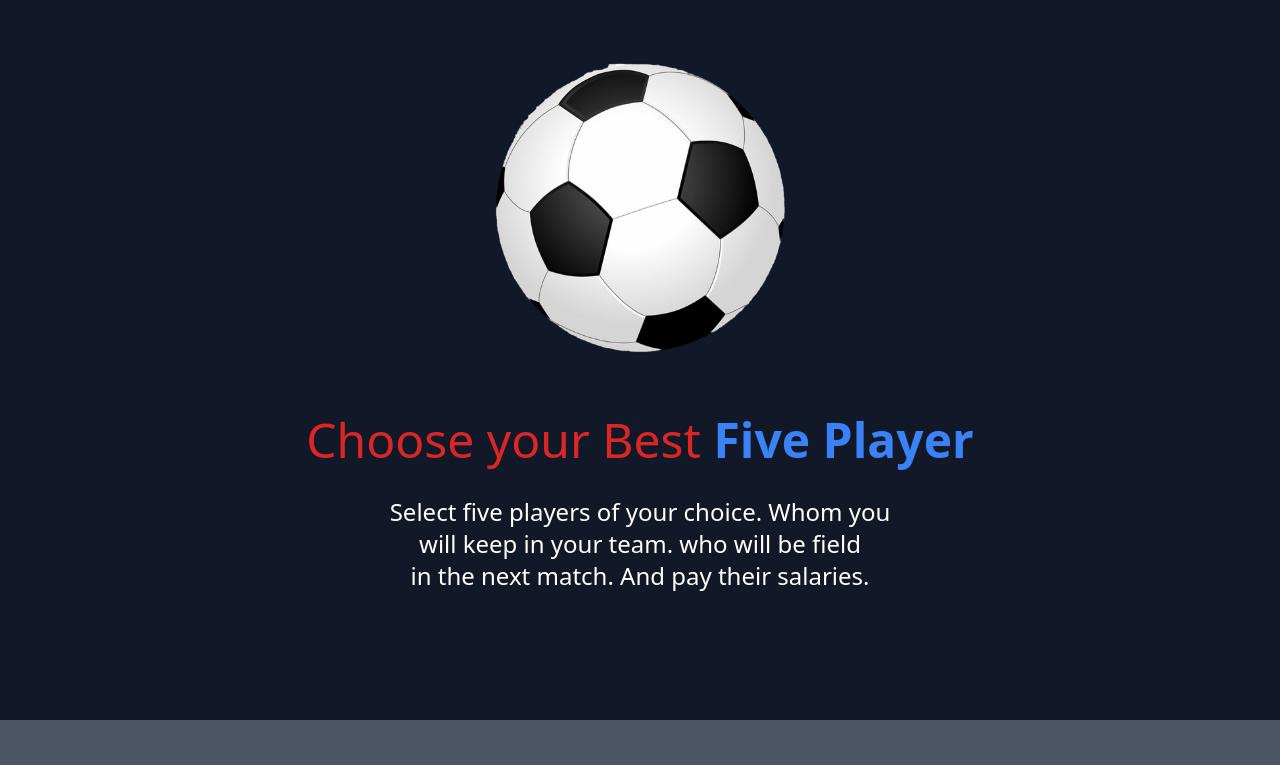
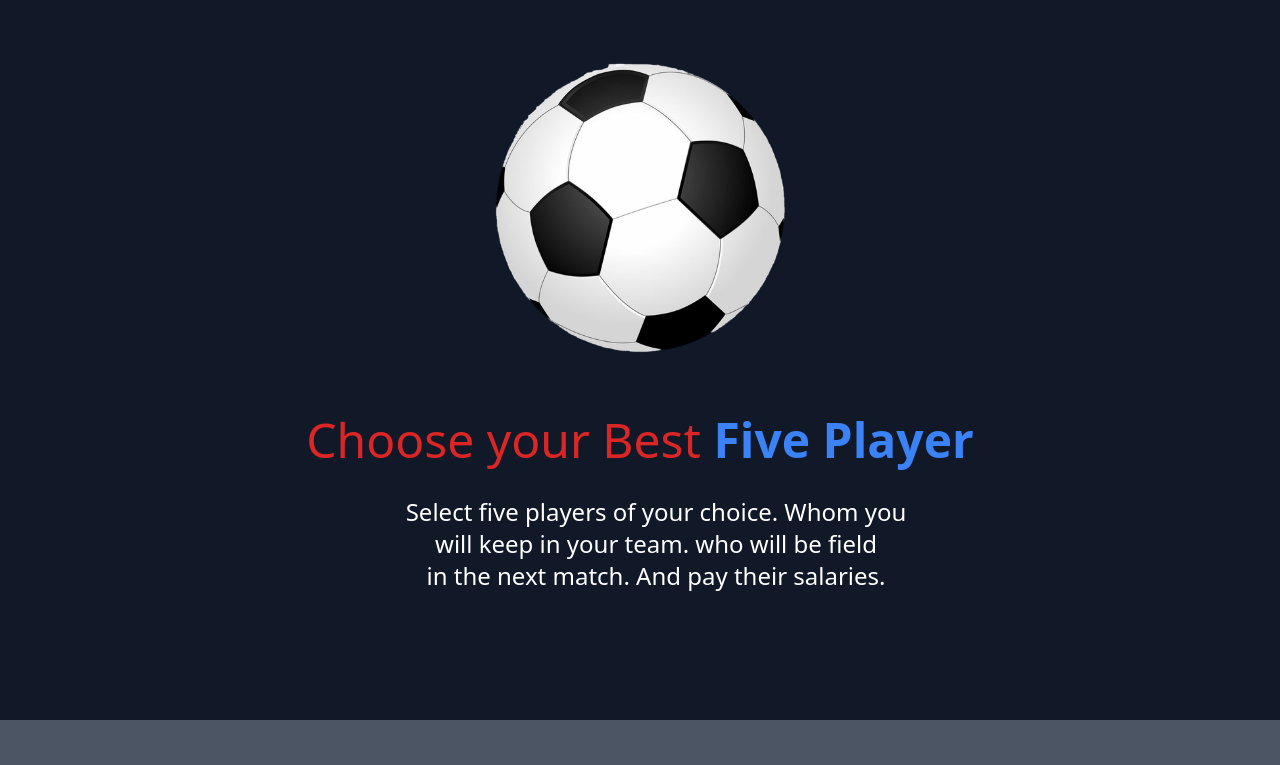
Before and after one commit to sadikul60/bestFootbalPlayers, a plain HTML site: page index.html in a window 1280 px wide. Shown: the top 765 px of the page. Drawn offline with nearby package versions, Linux system fonts and the light colour scheme.

Commit message:
Added small device responsiv

```diff
--- a/index.html
+++ b/index.html
@@ -27,7 +27,7 @@
                 </div>
             <div class="text-center">
                 <h1 class="text-2xl sm:text-3xl md:text-5xl lg:text-8 text-red-600 font-medium">Choose your Best <span class="text-blue-500 font-semibold">Five Player</span></h1>
-                <p class="text-white text-xl sm:text-xl md:text-2xl mt-8">Select five players of your choice. Whom you<br><span> will keep in your team.  who will be field</span><br> in the next match. And pay their salaries.</p>
+                <p class="text-white text-xl sm:text-xl md:text-2xl mt-8 sm:ml-8 md:mt-8">Select five players of your choice. Whom you<br><span> will keep in your team.  who will be field</span><br> in the next match. And pay their salaries.</p>
             </div>
         </section>
     </header>
```
